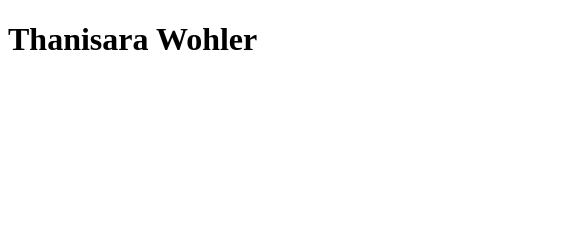
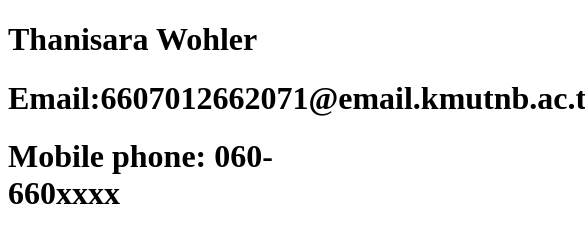
Before and after one commit to ThanisaraW/git-sample-project, a plain HTML site: page index.html in a window 390 px wide. Shown: the whole page, 585 px wide, since content can reach past the window. Drawn offline with Linux system fonts and the light colour scheme.

Commit message:
Updated Email and Phone number in index.html

```diff
--- a/index.html
+++ b/index.html
@@ -8,6 +8,8 @@
 <body>
 
     <h1>Thanisara Wohler</h1>
+    <h1>Email:6607012662071@email.kmutnb.ac.th</h1>
+    <h1>Mobile phone: 060-660xxxx</h1>
 
 </body>
 </html>
```
